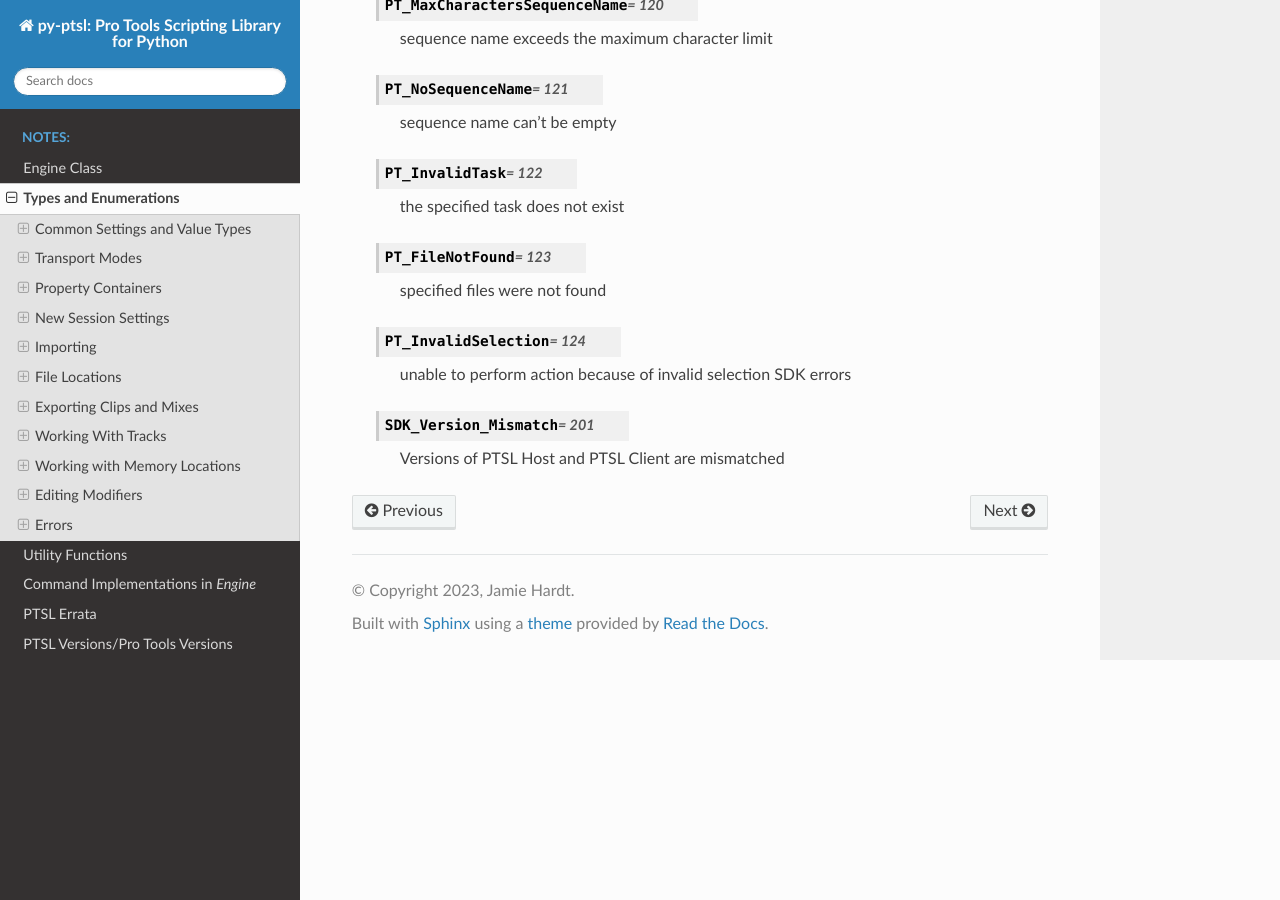
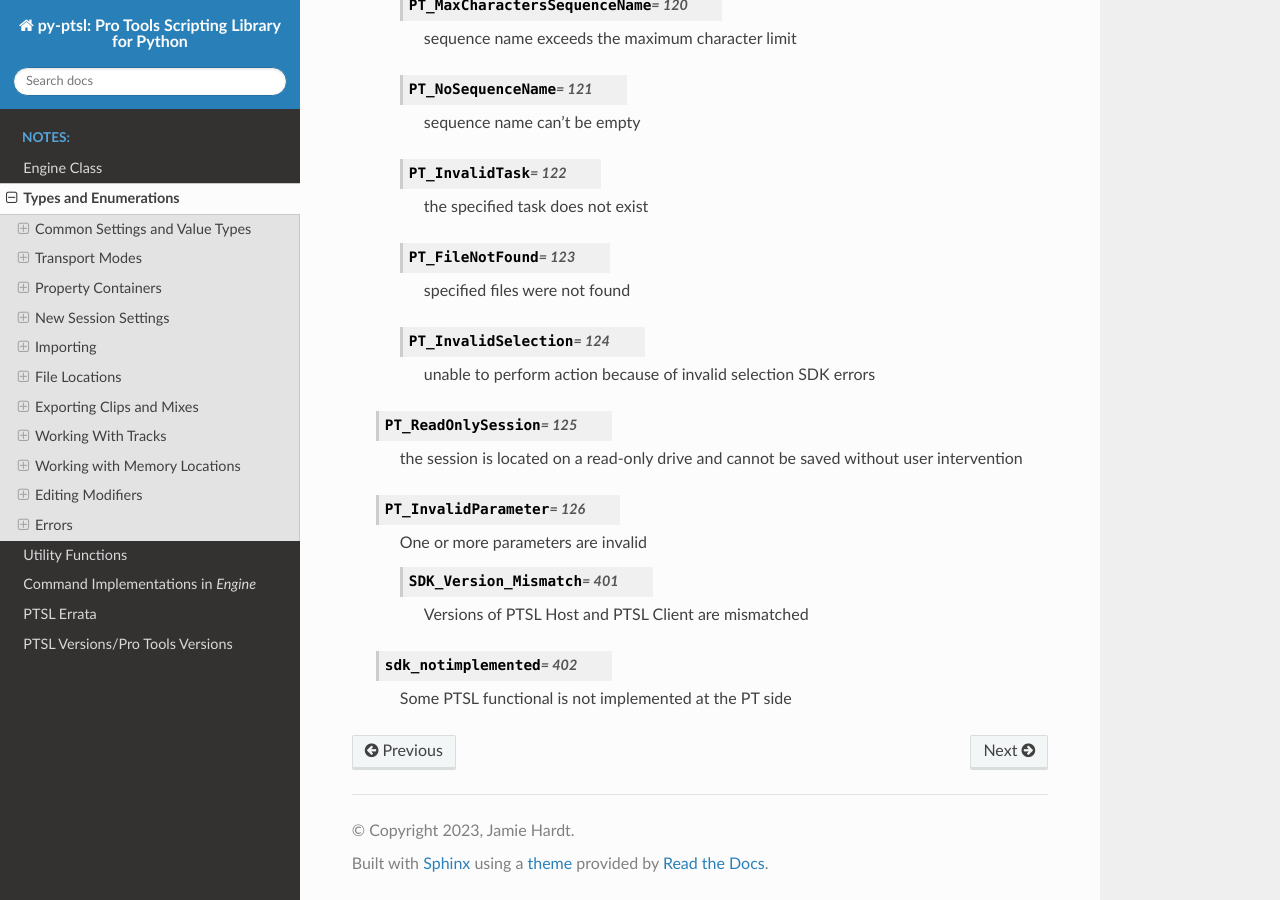
Before and after one commit to iluvcapra/py-ptsl, a Sphinx documentation site: the page built from doc/source/types.rst, in a window 1280 px wide and 900 px high, scrolled down 22897 px. Built offline with Sphinx 7.4.7 and the Read the Docs theme 2.0.0, drawn with Linux system fonts in a browser that asks for light colours.

Commit message:
Added new error codes

```diff
--- a/doc/source/types.rst
+++ b/doc/source/types.rst
@@ -1127,7 +1127,23 @@ Errors
 
 		unable to perform action because of invalid selection SDK errors
 
+    .. attribute:: PT_ReadOnlySession
+        :value: 125
+
+        the session is located on a read-only drive and cannot be saved
+        without user intervention
+
+    .. attribute:: PT_InvalidParameter
+        :value: 126
+
+        One or more parameters are invalid
+
 	.. attribute:: SDK_Version_Mismatch
-		:value: 201
+		:value: 401
 
 		Versions of PTSL Host and PTSL Client are mismatched
+
+    .. attribute:: sdk_notimplemented
+        :value: 402
+
+        Some PTSL functional is not implemented at the PT side
```
